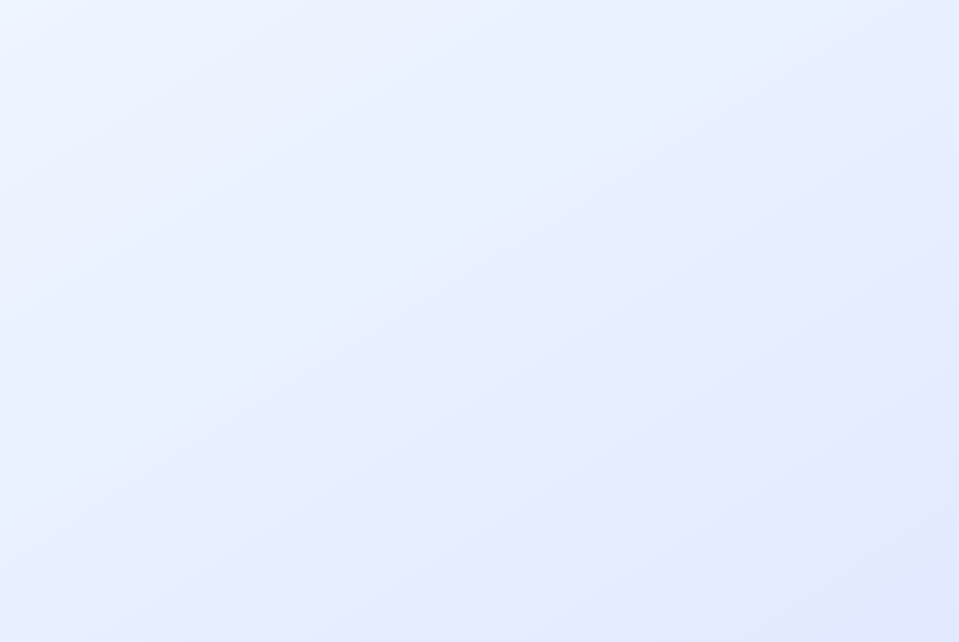
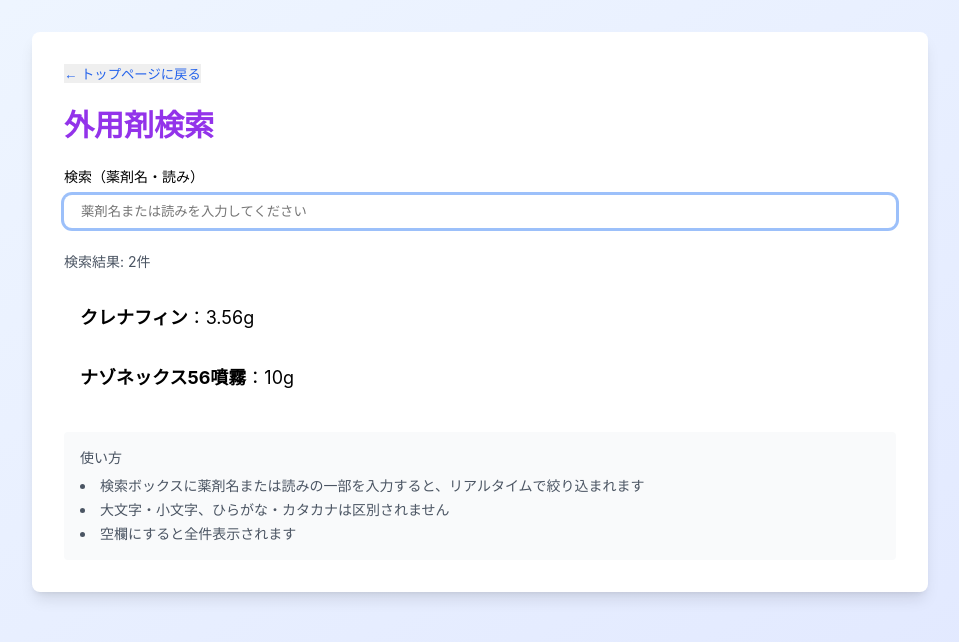
Before and after one commit to makizo/crmed, a React (Vite) app: page /extmedsearch in a window 1280 px wide. Before the commit this address had no page. Shown: the top 642 px of the page, without its empty margins (160-1119 px from the left). Built offline with nearby package versions, Linux system fonts and the light colour scheme.

Commit message:
ExtMedSearchPage: add to this app.

```diff
--- a/src/App.jsx
+++ b/src/App.jsx
@@ -5,6 +5,7 @@ import BMIPage from './pages/BMIPage';
 import HbA1cPage from './pages/HbA1cPage';
 import SteroidPage from './pages/SteroidPage';
 import ExtMedValuePage from './pages/ExtMedValuePage';
+import ExtMedSearchPage from './pages/ExtMedSearchPage';  // 追加
 import DNStagePage from './pages/DNStagePage';
 
 function App() {
@@ -16,6 +17,7 @@ function App() {
         <Route path="/hba1c" element={<HbA1cPage />} />
         <Route path="/steroid" element={<SteroidPage />} />
         <Route path="/extmedvalue" element={<ExtMedValuePage />} />
+        <Route path="/extmedsearch" element={<ExtMedSearchPage />} />  {/* 追加 */}
         <Route path="/dnstage" element={<DNStagePage />} />
       </Routes>
     </div>
--- /dev/null
+++ b/src/pages/ExtMedSearchPage.jsx
@@ -0,0 +1,83 @@
+import React, { useState, useEffect } from 'react';
+import { useNavigate } from 'react-router-dom';
+import { extMedValue } from '../data/extMedValue';
+
+function ExtMedSearchPage() {
+  const navigate = useNavigate();
+  const [searchText, setSearchText] = useState('');
+  const [filteredResults, setFilteredResults] = useState(extMedValue);
+
+  // インクリメンタルサーチ（medNameとyomiの両方を検索対象）
+  useEffect(() => {
+    if (searchText.trim() === '') {
+      setFilteredResults(extMedValue);
+    } else {
+      const filtered = extMedValue.filter(item => {
+        const searchLower = searchText.toLowerCase();
+        const medNameMatch = item.medName.toLowerCase().includes(searchLower);
+        const yomiMatch = item.yomi.toLowerCase().includes(searchLower);
+        return medNameMatch || yomiMatch;
+      });
+      setFilteredResults(filtered);
+    }
+  }, [searchText]);
+
+  return (
+    <div className="max-w-4xl mx-auto bg-white p-8 rounded-lg shadow-lg">
+      <button
+        onClick={() => navigate('/')}
+        className="mb-6 text-blue-600 hover:text-blue-800 flex items-center"
+      >
+        ← トップページに戻る
+      </button>
+
+      <h2 className="text-3xl font-bold mb-6 text-purple-600">外用剤検索</h2>
+
+      <div className="mb-6">
+        <label className="block text-sm font-medium mb-2">検索（薬剤名・読み）</label>
+        <input
+          type="text"
+          value={searchText}
+          onChange={(e) => setSearchText(e.target.value)}
+          className="w-full px-4 py-2 border border-gray-300 rounded-lg focus:ring-2 focus:ring-purple-500 focus:border-transparent"
+          placeholder="薬剤名または読みを入力してください"
+          autoFocus
+        />
+      </div>
+
+      <div className="mb-4 text-sm text-gray-600">
+        検索結果: {filteredResults.length}件
+      </div>
+
+      <div className="space-y-3">
+        {filteredResults.length > 0 ? (
+          filteredResults.map((item, index) => (
+            <div
+              key={index}
+              className="border-2 border-gray-200 rounded-lg p-4 hover:shadow-md transition hover:border-purple-300"
+            >
+              <p className="text-lg">
+                <span className="font-bold">{item.medName}</span>：{item.contentValue}
+              </p>
+            </div>
+          ))
+        ) : (
+          <div className="text-center text-gray-500 py-8">
+            該当する薬剤が見つかりませんでした
+          </div>
+        )}
+      </div>
+
+      <div className="mt-6 text-sm text-gray-600 bg-gray-50 p-4 rounded">
+        <p className="font-medium mb-2">使い方</p>
+        <ul className="space-y-1 list-disc list-inside">
+          <li>検索ボックスに薬剤名または読みの一部を入力すると、リアルタイムで絞り込まれます</li>
+          <li>大文字・小文字、ひらがな・カタカナは区別されません</li>
+          <li>空欄にすると全件表示されます</li>
+        </ul>
+      </div>
+    </div>
+  );
+}
+
+export default ExtMedSearchPage;
--- a/src/pages/HomePage.jsx
+++ b/src/pages/HomePage.jsx
@@ -52,6 +52,14 @@ function HomePage() {
           <h2 className="text-xl font-bold mb-2">糖尿病性腎症ステージ判定</h2>
           <p className="text-gray-600">eGFRとアルブミン尿でステージを算出</p>
         </div>
+        <div
+          onClick={() => navigate('/extmedsearch')}
+          className="bg-white p-6 rounded-lg shadow-lg hover:shadow-xl transition cursor-pointer border-2 border-purple-100 hover:border-purple-300"
+        >
+          <div className="text-4xl mb-4">🔍</div>
+          <h2 className="text-xl font-bold mb-2">外用剤検索</h2>
+          <p className="text-gray-600">薬剤名でインクリメンタルサーチ</p>
+        </div>
       </div>
     </div>
   );
```
